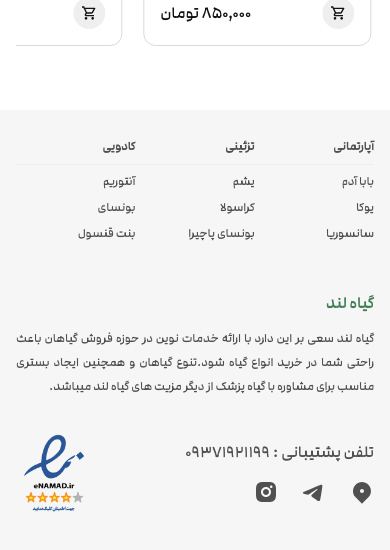
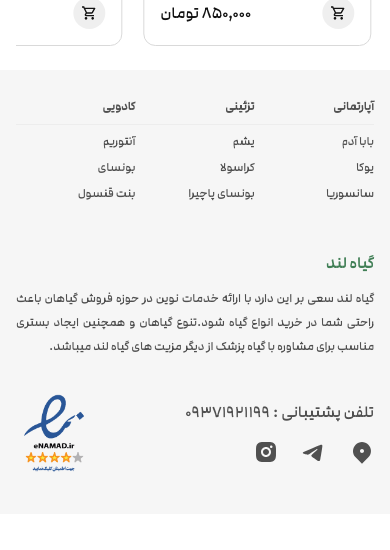
Before and after one commit to alisadeghi192/nextjs-full-stack-ecommerce-giahland, a Next.js app: page / in a window 390 px wide. Shown: the part 4547-5097 px from the top of the page. After the commit the page ends 5061 px from the top, so only its background shows below. Built offline with nearby package versions, Linux system fonts and the light colour scheme.

Commit message:
style(footer): improve responsive margins and spacing

```diff
--- a/src/components/layout/public/Footer.tsx
+++ b/src/components/layout/public/Footer.tsx
@@ -8,7 +8,7 @@ import {
 
 export default function Footer() {
   return (
-    <footer className="bg-neutral2 max-xs:mt-16 mt-20 pt-7 pb-10">
+    <footer className="bg-neutral2 max-xs:mt-6 mt-10 pt-7 pb-10">
       <div className="container flex items-baseline justify-between max-xl:gap-12 max-sm:flex-col-reverse">
         <div className="flex basis-124 flex-col gap-x-10 max-sm:basis-full max-sm:gap-x-4">
           <div className="flex flex-col gap-y-6 max-lg:gap-y-4 max-md:gap-y-3">
```
